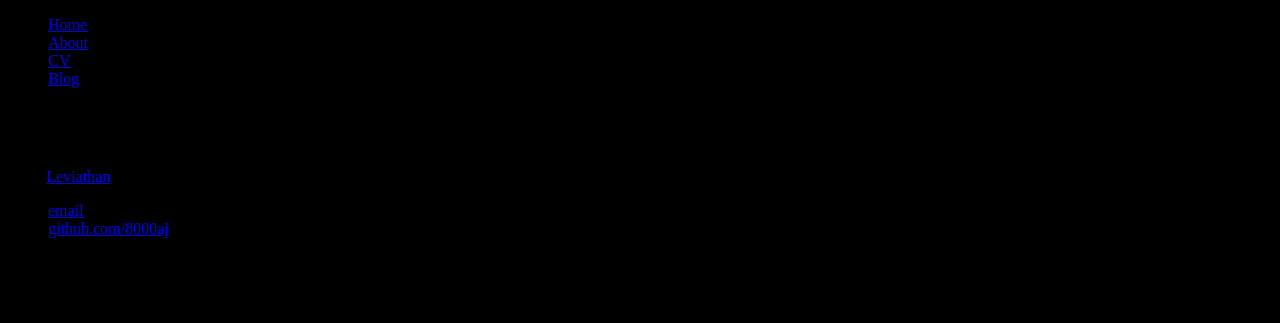
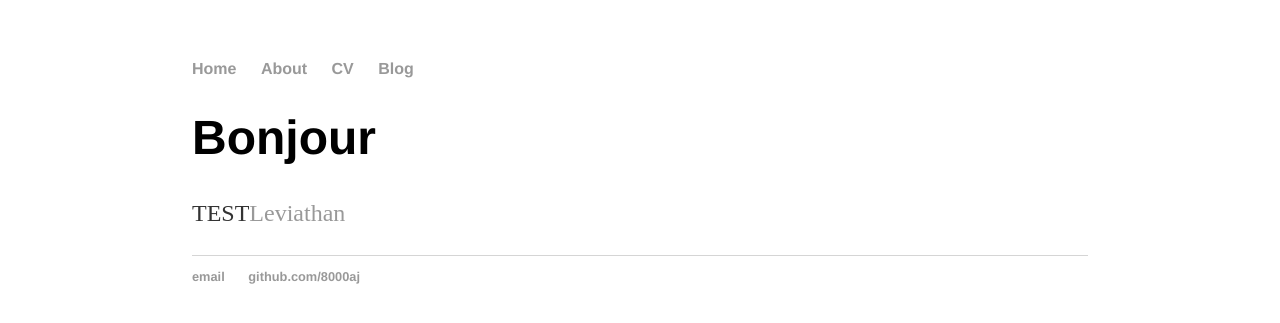
Before and after one commit to 8000aj/Public-Pioneers, a Jekyll site: the page built from index.html, in a window 1280 px wide. Shown: the top 323 px of the page. Built offline with Jekyll 4.4.1, drawn with Linux system fonts in a browser that asks for light colours.

Commit message:
Update main.css

```diff
--- a/css/main.css
+++ b/css/main.css
@@ -1,46 +1,43 @@
-html, body {
-    background-color: #000000;
-    height=100%;
+body {
+    margin: 60px auto;
+    width: 70%;
+}
+nav ul, footer ul {
+    font-family:'Helvetica', 'Arial', 'Sans-Serif';
+    padding: 0px;
+    list-style: none;
+    font-weight: bold;
+}
+nav ul li, footer ul li {
+    display: inline;
+    margin-right: 20px;
+}
+a {
+    text-decoration: none;
+    color: #999;
+}
+a:hover {
+    text-decoration: underline;
+}
+h1 {
+    font-size: 3em;
+    font-family:'Helvetica', 'Arial', 'Sans-Serif';
+}
+p {
+    font-size: 1.5em;
+    line-height: 1.4em;
+    color: #333;
+}
+footer {
+    border-top: 1px solid #d5d5d5;
+    font-size: .8em;
 }
 
-#LoginForm {
-    width: 100%;
-    height: 100%;
+ul.posts {
+    margin: 20px auto 40px;
+    font-size: 1.5em;
 }
 
-#log {
-    position: absolute;
-    top: 10px;
-    left: 10px;
-    right: 5px;
-    bottom: 5px;
+ul.posts li {
+    list-style: none;
 }
-
-#Username {
-    position: absolute;
-    top: 15px;
-    left: 15px;
-    right: 5px;
-    max-width: 1000px;
-    max-height: 28px;
-    background: transparent;
-}
-
-#Password {
-    position: absolute;
-    top: 72px;
-    left: 15px;
-    right: 5px;
-    bottom: 5px;
-    max-width: 1000px;
-    max-height: 28px;
-    background: transparent;
-}
-
-input[type="text"], textarea{
-    background: transparent;
-    color: #FFFFFF;
-    width: 1392px;
-    height: 22px;
-    outline: grey;
-}
```
